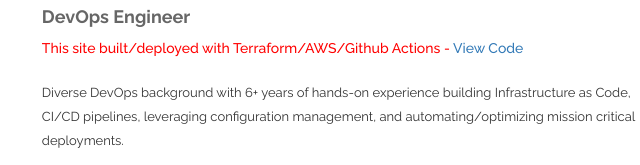
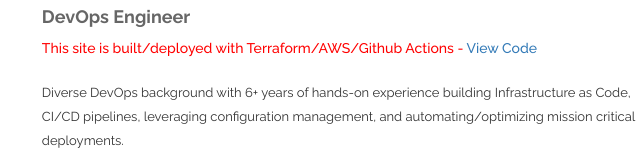
Before and after one commit to draalin/tylerbailey.com, a plain HTML site: page public/index.html in a window 1280 px wide. Shown: the part 223-388 px from the top of the page, 497-1137 px from the left. Drawn offline with Linux system fonts and the light colour scheme; some packages are replaced by stand-ins of ours.

Commit message:
grammar fix

```diff
--- a/public/index.html
+++ b/public/index.html
@@ -144,7 +144,7 @@
                             <div class="row person_details">
                                 <h3>Hi I'm <span>Tyler Bailey</span></h3>
                                 <h4>DevOps Engineer</h4>
-                                <h5 style="color: red">This site built/deployed with Terraform/AWS/Github Actions - <a href="https://github.com/draalin/tylerbailey.com">View Code</a></h5></br>
+                                <h5 style="color: red">This site is built/deployed with Terraform/AWS/Github Actions - <a href="https://github.com/draalin/tylerbailey.com">View Code</a></h5></br>
                                 <p>Diverse DevOps background with 6+ years of hands-on experience building Infrastructure as Code, CI/CD pipelines, leveraging configuration management, and automating/optimizing mission critical deployments.</p>
                                 <div class="person_information">
                                     <ul>
```
